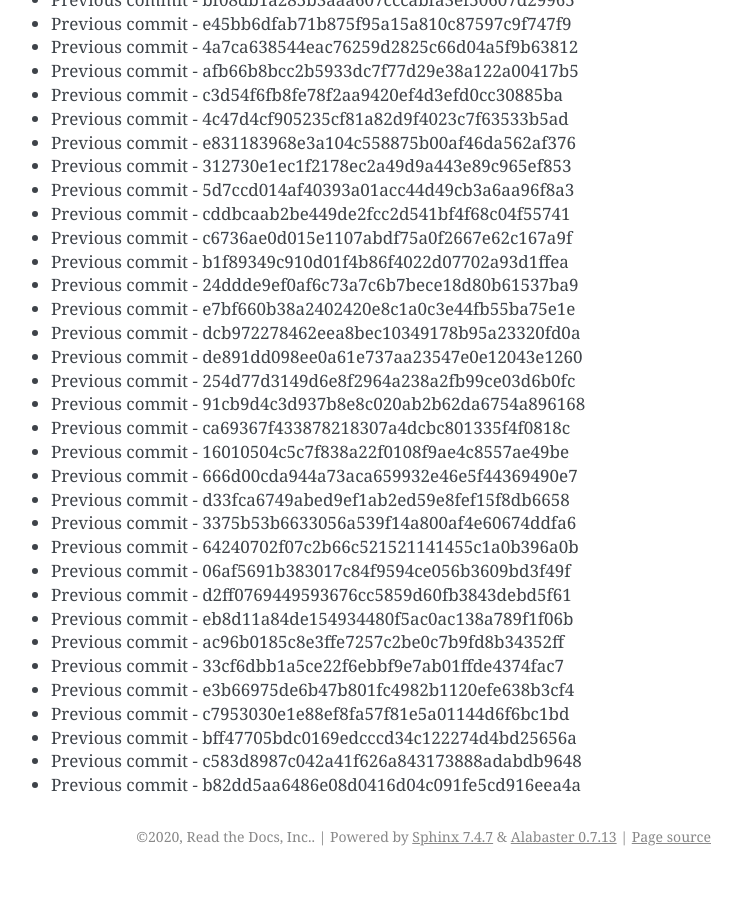
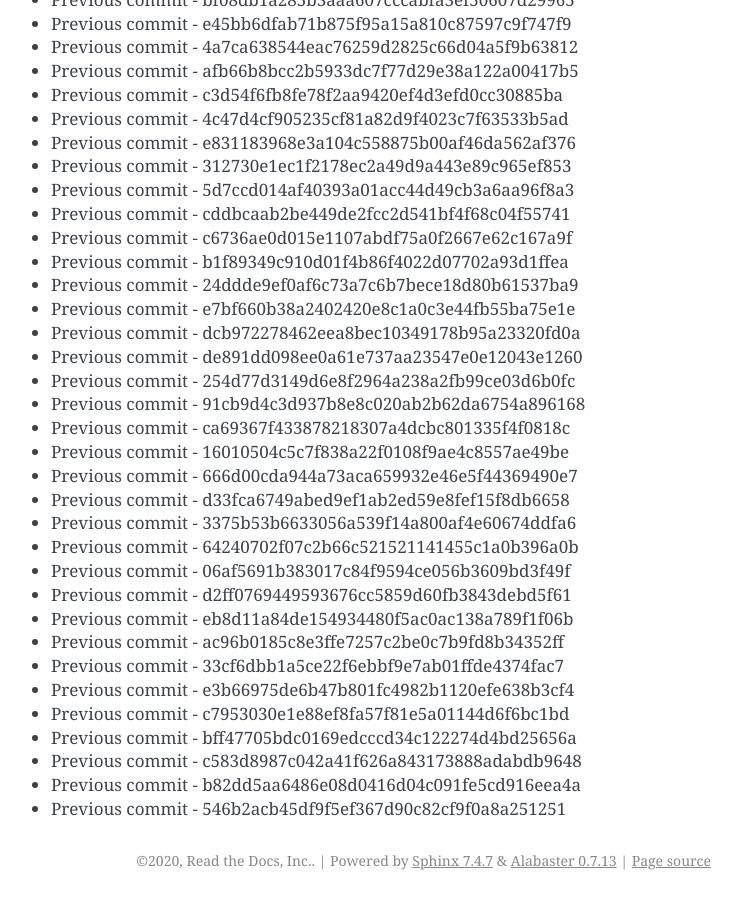
Before and after one commit to readthedocs/rtd-git-stresstest, a Sphinx documentation site: the page built from docs/updates.rst, in a window 1280 px wide and 900 px high, scrolled down 40563 px. Shown: the whole window, without its empty margins (399-1141 px from the left). Built offline with Sphinx 7.4.7, drawn with Linux system fonts in a browser that asks for light colours; before the commit the page ends 41439 px from its top, so only the background shows below that.

Commit message:
Generating commit from previous: 546b2acb45df9f5ef367d90c82cf9f0a8a251251

```diff
--- a/docs/updates.rst
+++ b/docs/updates.rst
@@ -1736,3 +1736,4 @@ It can be tested for any performance characteristics.
 * Previous commit - bff47705bdc0169edcccd34c122274d4bd25656a
 * Previous commit - c583d8987c042a41f626a843173888adabdb9648
 * Previous commit - b82dd5aa6486e08d0416d04c091fe5cd916eea4a
+* Previous commit - 546b2acb45df9f5ef367d90c82cf9f0a8a251251
```
